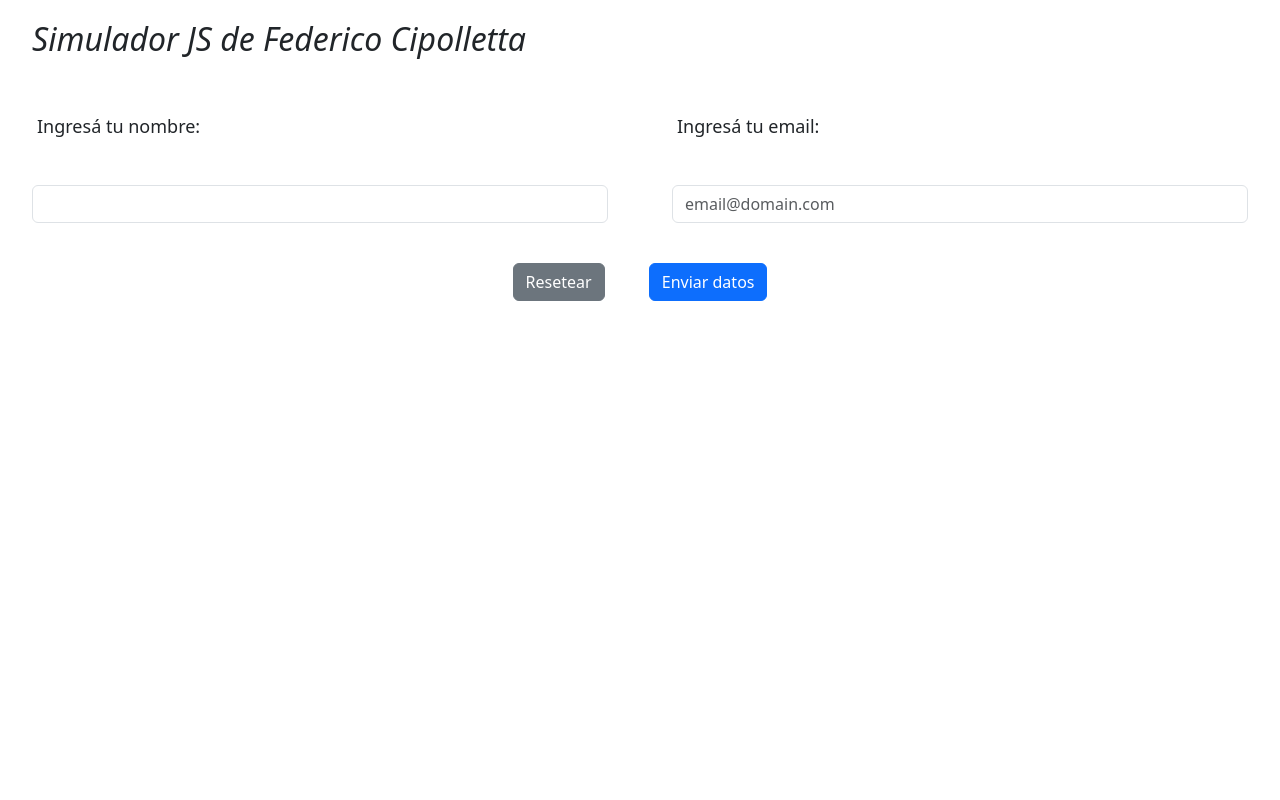
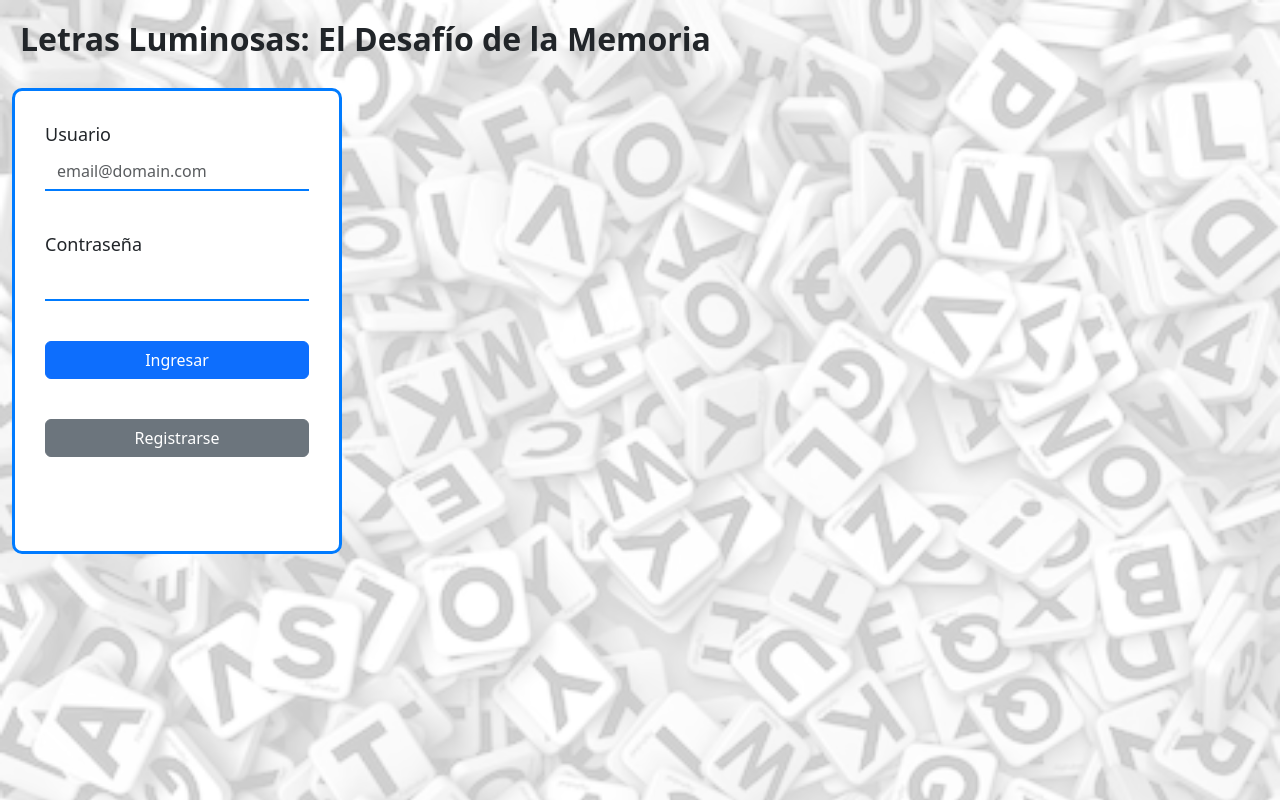
Before and after one commit to Federico1988/jsCipolletta, a website: page index.html in a window 1280 px wide. Drawn offline with nearby package versions, Linux system fonts and the light colour scheme; some packages are replaced by stand-ins of ours; a script that the page names is missing.

Commit message:
Avances Rediseño ventana de login

```diff
--- a/index.html
+++ b/index.html
@@ -25,36 +25,41 @@
 
 <body>
 
-    <main>
+    <main class="backgroundImage">
 
+        <h1>Letras Luminosas: El Desafío de la Memoria</h1>
         <div class="formDiv container-fluid">
 
-            <h1>Simulador JS de Federico Cipolletta</h1>
             <form id="customForm" action="">
                 <div class="row">
-                    <div class="col-md-6">
-                        <label class="formLabel" for="name">Ingresá tu nombre:</label>
+<!--                     <div>
+                        <label class="formLabel" for="name">Nombre:</label>
                         <div class="input-group">
-                            <input id="inputName" type="text" name="name" id="name" class="form-control">
+                            <input id="nameInput" type="text" name="name" id="name" required class="form-control fullWidth">
+                        </div>
+                    </div> -->
+                    <div>
+                        <label class="formLabel" for="email">Usuario</label>
+                        <div class="input-group">
+                            <input id="emailInput" type="email" placeholder="email@domain.com" required class="form-control fullWidth">
                         </div>
                     </div>
-                    <div class="col-md-6    ">
-                        <label class="formLabel" for="email">Ingresá tu email:</label>
+                    <div>
+                        <label class="formLabel" for="password">Contraseña</label>
                         <div class="input-group">
-                            <input id="inputMail" type="email" placeholder="email@domain.com" required name="email"
-                                id="email" class="form-control">
+                            <input id="passwordInput" type="password" required class="form-control fullWidth">
                         </div>
                     </div>
                 </div>
                 <div class="row">
                     <div class="col-md-12">
-                        <div class="text-center">
-                            <input type="reset" value="Resetear" class="btn btn-secondary">
-                            <input id="submitButton" type="submit" value="Enviar datos" class="btn btn-primary">
-                        </div>
+                            <input id="logginButton" type="submit" value="Ingresar" class="btn btn-primary fullWidth">
+                            <input id="registerButton" type="button" value="Registrarse" class="btn btn-secondary fullWidth">
+                            <label id="loginMsgLabel"></label>
                     </div>
                 </div>
             </form>
+        </div>
         <div class="buttonsDiv">
             <button class="buttonClass" id="customPromptBtn">Ingresar nueva palabra!</button>
             <button class="buttonClass" id="startCounBtn">Comenzar Cuenta de Letras</button>
@@ -65,7 +70,8 @@
 
             <p>
                 En primer lugar, ingrese palabras usando el boton de arriba (minimo 5 palabras). El cuadro pedirá
-                    una palabra y una letra. Recuérdelas. (No vale anotar en papel!). Ud puede agregar palabras en cualquier momento.
+                una palabra y una letra. Recuérdelas. (No vale anotar en papel!). Ud puede agregar palabras en cualquier
+                momento.
             </p>
             <p>
                 Juego Cuenta de Letras:
@@ -77,7 +83,7 @@
                 Ud deberá ingresar las palabras nuevamente, en el orden correcto.
             </p>
         </div>
-        </div>
+
 
     </main>
     <footer>
--- a/js/main.js
+++ b/js/main.js
@@ -1,12 +1,24 @@
-let inputWordButton = document.getElementById("customPromptBtn"),
+const inputWordButton = document.getElementById("customPromptBtn"),
     startCountButton = document.getElementById("startCounBtn"),
     orderWordsButton = document.getElementById("orderWords"),
     customForm = document.getElementById('customForm'),
-    reglas = document.getElementById('reglasDiv');
+    reglas = document.getElementById('reglasDiv'),
+    logginButton = document.getElementById('logginButton'),
+    registerButton = document.getElementById('registerButton'),
+    mailInput = document.querySelector("#emailInput"),
+    passwordInput = document.querySelector("#passwordInput"),
+    nameInput = document.querySelector("#nameInput"),
+    loginMsgLabel = document.querySelector("#loginMsgLabel");
 
-alert("Bienvenido! Esto es un juego de memoria, que cuenta apariciones de letras.\nPara comenzar, por favor ingrese sus datos.")
-let vocales = ["a", "e", "i", "o", "u"];
-
+const vocales = ["a", "e", "i", "o", "u"];
+const USER_NOT_FOUND = 0, WRONG_PASSWORD = 1, LOGIN_OK = 2;
+class User {
+    constructor(userName, password, wordList) {
+        this.userName = userName;
+        this.password = password;
+        this.wordList = wordList;
+    }
+}
 
 class InputWord {
     constructor(word, letra) {
@@ -53,29 +65,58 @@ class InputWord {
 
 }
 
-let wordsList = [];
+let currentWordList = [];
 
 //Lleno la lista para la parte de testing (asi no tengo que ingresar todas a mano), en realidad el usuario ingresa todas. Las dejo comentadas para prox test
-/*wordsList.push(new InputWord("Hola", "L"));
-wordsList.push(new InputWord("Chau", "L"));
-wordsList.push(new InputWord("Mesa", "M"));
-wordsList.push(new InputWord("Milanesa", "N"));
-wordsList.push(new InputWord("Acondicionado", "N"));*/
+/*currentWordList.push(new InputWord("Hola", "L"));
+currentWordList.push(new InputWord("Chau", "L"));
+currentWordList.push(new InputWord("Mesa", "M"));
+currentWordList.push(new InputWord("Milanesa", "N"));
+currentWordList.push(new InputWord("Acondicionado", "N"));*/
 
-customForm.addEventListener('reset', function (event) {
+registerButton.addEventListener('click', function (event) {
+
+
 
     inputWordButton.style.display = 'none';
-
     startCountButton.style.display = 'none';
 });
-customForm.addEventListener('submit', function (event) {
-    event.preventDefault();
-    var form = event.target;
-    if (form.checkValidity()) {
-        inputWordButton.style.display = 'block';
-        reglas.style.display = 'block';
+
+logginButton.addEventListener('click', function (event) {
+
+    if (customForm.checkValidity()) {
+        //inputWordButton.style.display = 'block';
+        //reglas.style.display = 'block';
+        switch (checkPassword(mailInput.value, passwordInput.value)) {
+            case USER_NOT_FOUND:
+                console.log("Usuario No Encontrado");
+                break;
+            case WRONG_PASSWORD:
+                console.log("Contraseña Incorrecta");
+                break;
+            case LOGIN_OK:
+                console.log("Login ok usuario: " + mailInput.value + " -->> Voy a pagina del juego");
+                break;
+        }
     }
+    //moverse de pagina
 });
+
+function checkPassword(input_mail, input_password) {
+    const user = JSON.parse(localStorage.getItem(input_mail));
+    if (user === null)
+        return USER_NOT_FOUND;
+    else if (user.password != input_password)
+        return WRONG_PASSWORD;
+    else {
+        currentWordList = wordList;//Cargo la lista
+        return LOGIN_OK;
+    }
+
+
+}
+
+
 
 //Manejo del prompt
 inputWordButton.addEventListener("click", async () => {
@@ -132,13 +173,13 @@ inputWordButton.addEventListener("click", async () => {
 
 
 
-        wordsList.push(new InputWord(promptValues[0], promptValues[1]));
-        if (wordsList.length >= 5) {
+        currentWordList.push(new InputWord(promptValues[0], promptValues[1]));
+        if (currentWordList.length >= 5) {
             startCountButton.style.display = 'block';
             orderWordsButton.style.display = 'block'
         }
         console.log("--> Lista de palabras: ");
-        console.log(wordsList);
+        console.log(currentWordList);
 
 
     } while (!inputCorrect && --tries !== 0);
@@ -146,7 +187,7 @@ inputWordButton.addEventListener("click", async () => {
 
 startCountButton.addEventListener("click", async () => {
     borrarPuntaje();
-    for (const [index, element] of wordsList.entries()) {
+    for (const [index, element] of currentWordList.entries()) {
         console.log("Analizando elemento: " + element.word);
         let userAnswer = prompt("Cuantas veces aparecía la letra solicitada en la " + (index + 1) + "° palabra ingresada?\nAprete Cancelar salir");
 
@@ -161,7 +202,7 @@ startCountButton.addEventListener("click", async () => {
     }
 
     console.log("--->Resultados:")
-    console.log(wordsList);
+    console.log(currentWordList);
 
     //Sumo el puntaje total y lo muestro
     calcularYmostrarResultado('Cuenta de Letras', "puntajeObtenido_letras");
@@ -169,7 +210,7 @@ startCountButton.addEventListener("click", async () => {
 
 orderWordsButton.addEventListener("click", async () => {
     borrarPuntaje();
-    for (const [index, element] of wordsList.entries()) {
+    for (const [index, element] of currentWordList.entries()) {
         console.log("Analizando elemento: " + element.word);
         let userAnswer = prompt("Ingrese la " + (index + 1) + "° palabra ingresada previamente\nAprete Cancelar para salir");
 
@@ -177,11 +218,11 @@ orderWordsButton.addEventListener("click", async () => {
             break;
 
 
-        const foundElement = wordsList.find(el => el.word.toUpperCase() === userAnswer.toUpperCase());
+        const foundElement = currentWordList.find(el => el.word.toUpperCase() === userAnswer.toUpperCase());
 
         if (foundElement) {
             console.log("El usuario ingresó: " + userAnswer + " , y la respuesta correcta en la posicion " + index + " es: " + element.word);
-            let indexOfFoundElement = wordsList.indexOf(foundElement);
+            let indexOfFoundElement = currentWordList.indexOf(foundElement);
             console.log("La palabra igresada se encuentra en la posicion: " + indexOfFoundElement);
             const distancia = indexOfFoundElement - index;
             switch (distancia) {
@@ -207,7 +248,7 @@ orderWordsButton.addEventListener("click", async () => {
     }
 
     console.log("--->Resultados:")
-    console.log(wordsList);
+    console.log(currentWordList);
 
     //Sumo el puntaje total y lo muestro
     calcularYmostrarResultado('Orden de Palabras', "puntajeObtenido_palabras");
@@ -223,7 +264,7 @@ function calcularYmostrarResultado(nombreJuego, campo) {
     let puntaje = 0;
     let puntajeMaximo = 0;
 
-    wordsList.forEach(el => {
+    currentWordList.forEach(el => {
         puntaje += el[campo];
         puntajeMaximo += el.puntaje;
     });
@@ -234,5 +275,5 @@ function calcularYmostrarResultado(nombreJuego, campo) {
 }
 
 function borrarPuntaje() {
-    wordsList.forEach(el => el.borrarPuntaje());
+    currentWordList.forEach(el => el.borrarPuntaje());
 }
--- a/scss/styles.scss
+++ b/scss/styles.scss
@@ -11,25 +11,78 @@ html {
 h1 {
     margin: 20px;
     font-size: xx-large;
-    font-style: italic;
+    font-weight: bold;
+}
+
+.redLabel {
+    color: red;
+}
+
+.greenLlabel {
+    color: green;
+}
+
+.backgroundImage {
+    z-index: 1;
+}
+
+.backgroundImage:before {
+    content: "";
+    position: absolute;
+    z-index: -1;
+    top: 0;
+    bottom: 0;
+    left: 0;
+    right: 0;
+    background-image: url(../img/letters.jpg);
+    background-repeat: no-repeat;
+    background-size: 100%;
+    opacity: 0.2;
+    filter: alpha(opacity=40);
+    height: 100%;
+    width: 100%;
+}
+
+.fullWidth {
+    width: 100%;
 }
 
 .formLabel {
     display: inline-block;
-    width: 250px;
-    padding: 5px;
     font-size: large;
-    margin: 20px;
+    margin-bottom: 5px;
 }
 
 form {
     text-align: left;
+    border: 3px solid #007bff;
+    border-radius: 10px;
+    padding: 30px;
+    max-width: 330px;
+    background-color: white;
 
     input,
     textarea {
         padding: 5px;
         font-size: large;
-        margin: 20px;
+        margin-bottom: 40px;
+    }
+
+    .form-control {
+        border: none;
+        border-radius: 0;
+        box-shadow: none;
+        border-bottom: 2px solid #007bff;
+        /* Change the color if desired */
+    }
+
+    .form-control:focus {
+        border: none;
+        border-radius: 0;
+        box-shadow: none;
+        border-bottom: 2px solid #0ea00e;
+        /* Change the color if desired */
+
     }
 
     margin-top: 30px;
```
Also changed, not shown: css/styles.css, img/fallingLetters.jpg (added), img/letters.jpg (added), 1 other file. Lines whose indentation alone changed are shown as unchanged.
